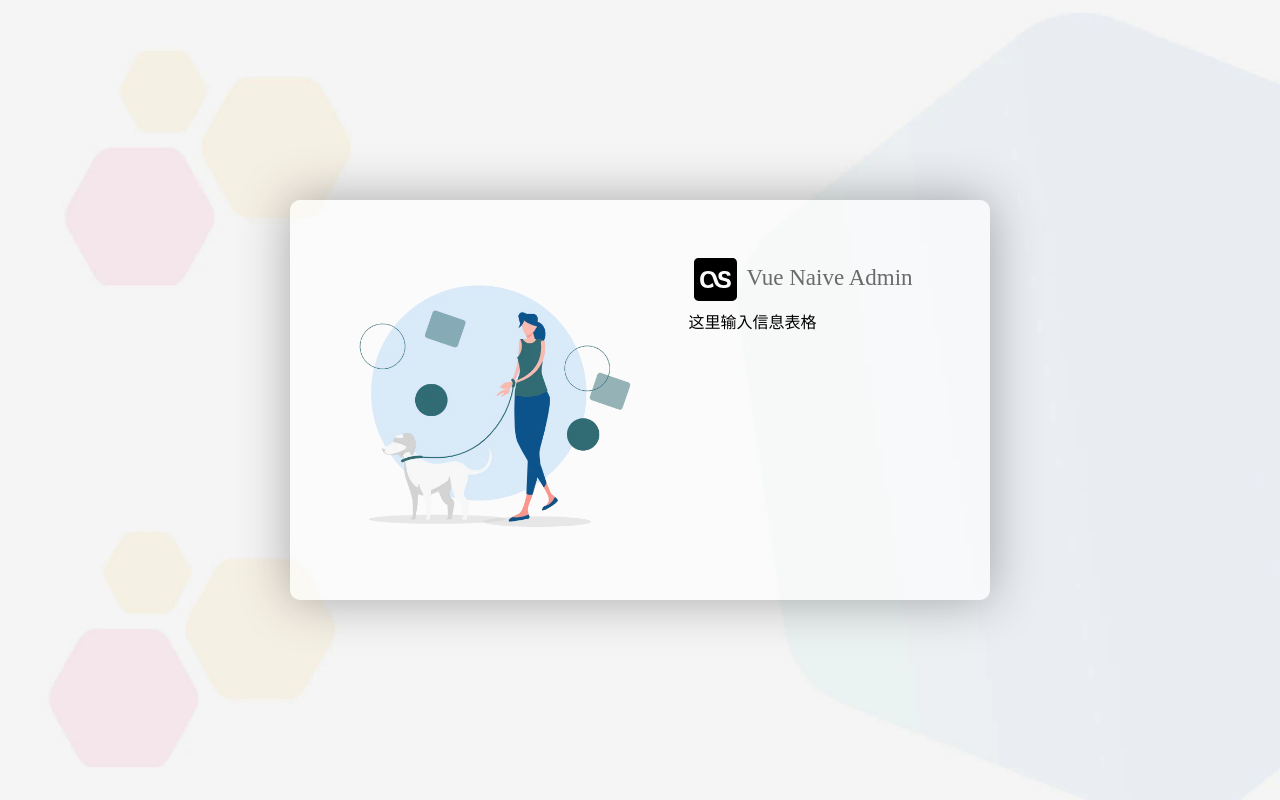
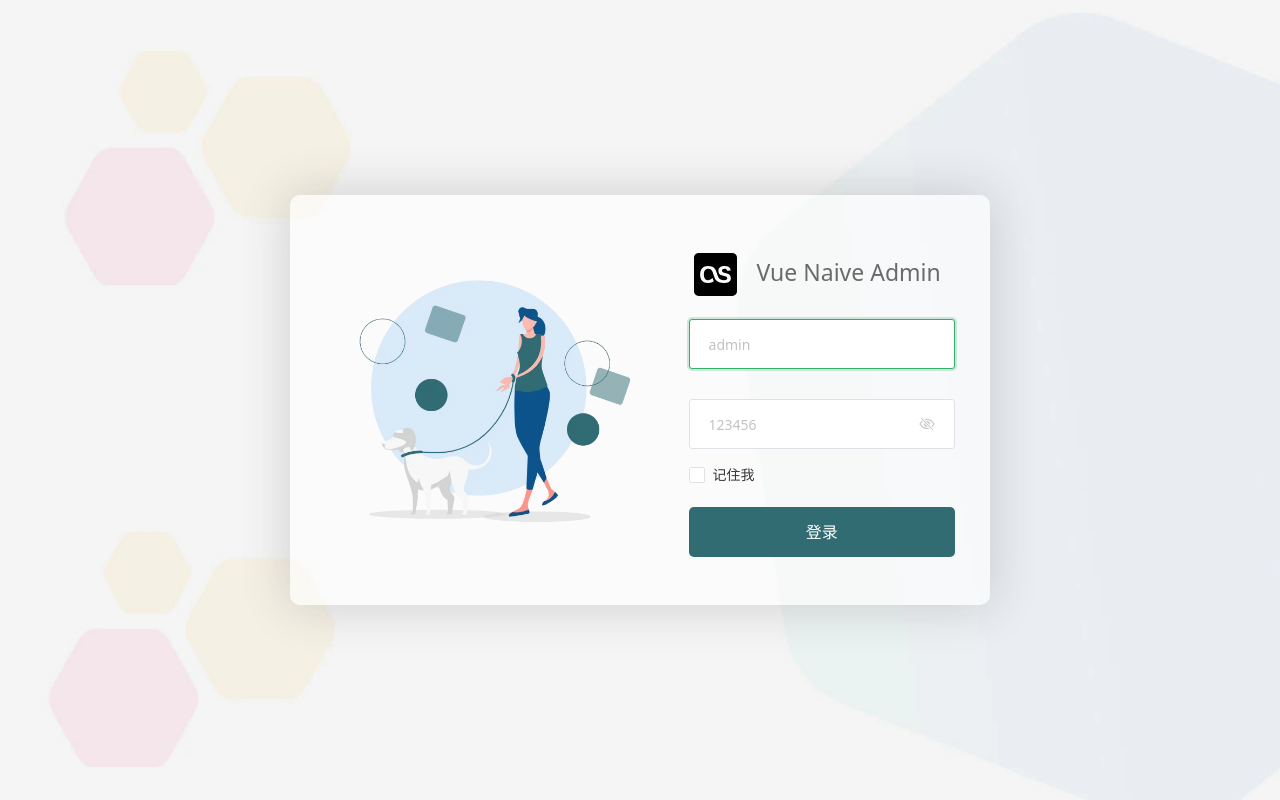
Before and after one commit to SpringZz1/vue3-admin, a Vue app: page /login in a window 1280 px wide. Built offline with nearby package versions, Linux system fonts and the light colour scheme.

Commit message:
完成login主页面的css构造

```diff
--- a/src/views/login/index.vue
+++ b/src/views/login/index.vue
@@ -9,13 +9,49 @@
           <img src="@/assets/svg/logo.svg" alt="logo" />
           <span>Vue Naive Admin</span>
         </h5>
-        这里输入信息表格
+        <div>
+          <n-input
+            v-model="loginInfo.name"
+            autofocus
+            placeholder="admin"
+            :maxlength="20"
+            class="input-box"
+          >
+          </n-input>
+        </div>
+        <div>
+          <n-input
+            v-model="loginInfo.password"
+            placeholder="123456"
+            :maxlength="20"
+            show-password-on="mousedown"
+            type="password"
+            class="input-box"
+          >
+          </n-input>
+        </div>
+        <div>
+          <n-checkbox label="记住我"> </n-checkbox>
+        </div>
+        <div>
+          <n-button type="primary" color="#316C72FF" class="button"
+            >登录</n-button
+          >
+        </div>
       </div>
     </div>
   </div>
 </template>
 
-<script setup></script>
+<script setup>
+import { NInput, NCheckbox, NButton } from "naive-ui";
+import { ref } from "vue";
+
+const loginInfo = ref({
+  name: "",
+  password: "",
+});
+</script>
 
 <style lang="scss" scoped>
 .container {
@@ -30,10 +66,10 @@
 .login-container {
   display: flex;
   width: 700px;
-  height: 400px;
+  height: 410px;
   background: rgba($color: #ffffff, $alpha: 0.6);
   border-radius: 10px;
-  box-shadow: 0 0 50px rgba(50, 48, 48, 0.4);
+  box-shadow: 0 0 50px rgba(50, 48, 48, 0.2);
   padding: 15px;
 
   .svg-container {
@@ -46,7 +82,6 @@
   }
   .input-container {
     width: 320px;
-    /* background-color: rgb(77, 77, 145); */
     padding: 35px 20px;
 
     h5 {
@@ -58,8 +93,22 @@
       img {
         width: 43px;
         vertical-align: middle;
-        margin-right: 10px;
+        margin-right: 20px;
       }
+    }
+
+    .input-box {
+      margin: 15px 0;
+      padding: 8px;
+      font-size: 16;
+    }
+
+    .button {
+      width: 100%;
+      margin-top: 20px;
+      padding: 25px;
+      border-radius: 5px;
+      font-size: 16px;
     }
   }
 }
```
